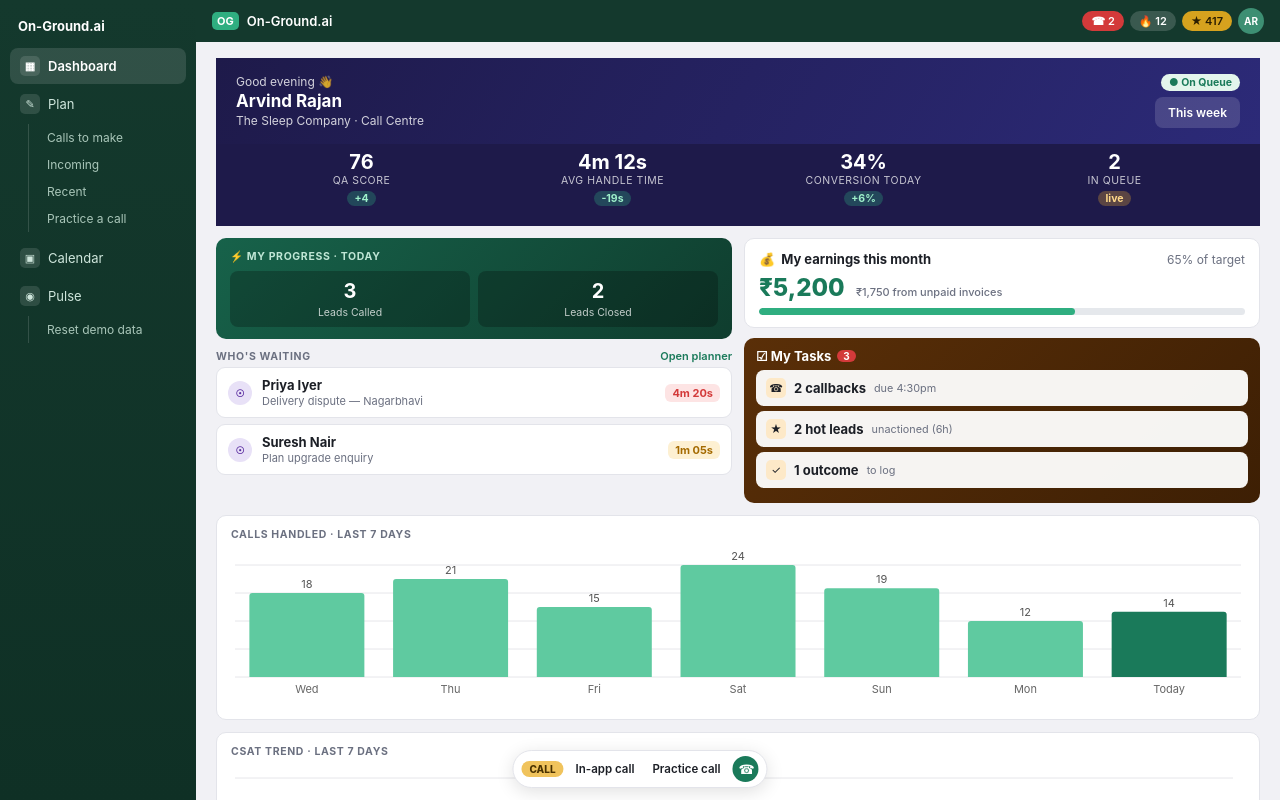
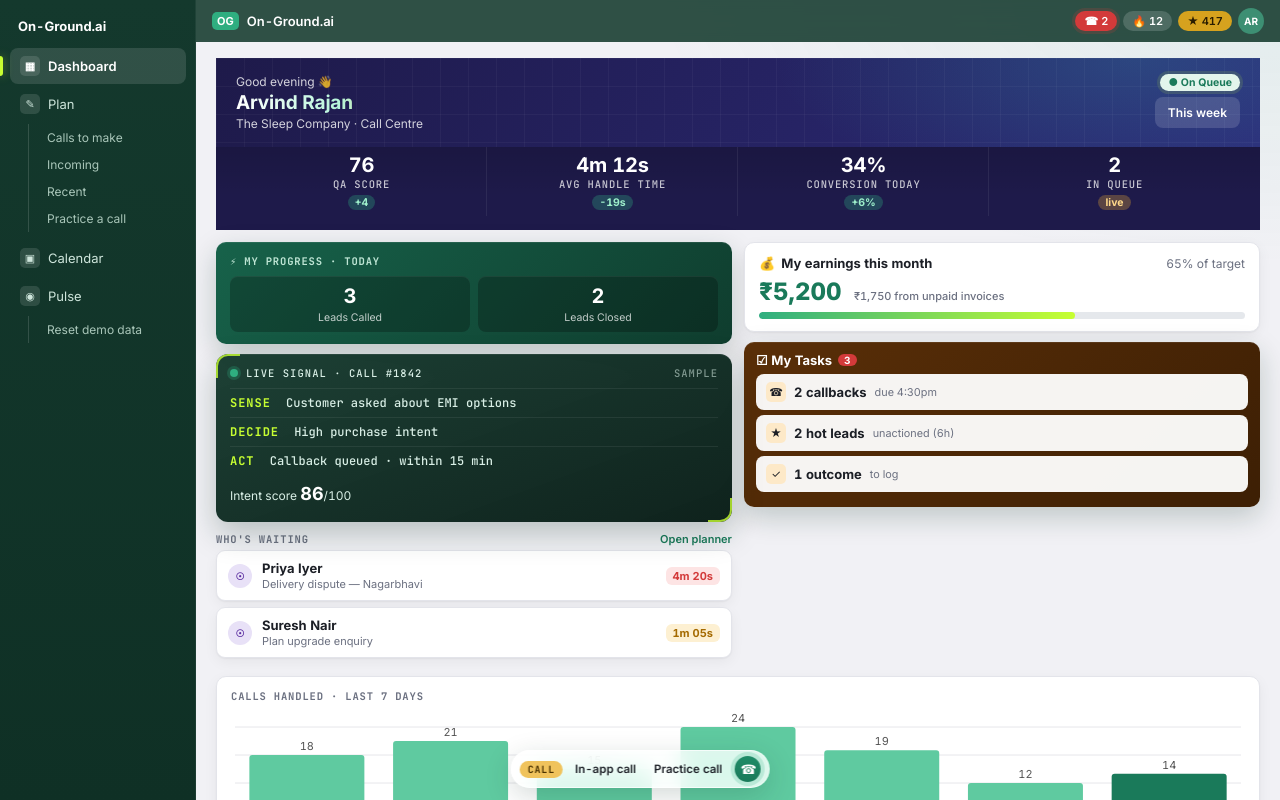
Before and after one commit to Kri252005/callcentre-app, a React (Vite) app: page / in a window 1280 px wide. Shown: the top 800 px of the page. Built offline with nearby package versions, Linux system fonts and the light colour scheme.

Commit message:
Add live signal card to dashboard, fix chart labels and colour

```diff
--- a/index.html
+++ b/index.html
@@ -3,6 +3,9 @@
   <head>
     <meta charset="UTF-8" />
     <link rel="icon" type="image/svg+xml" href="/favicon.svg" />
+    <link rel="preconnect" href="https://fonts.googleapis.com">
+<link rel="preconnect" href="https://fonts.gstatic.com" crossorigin>
+<link href="https://fonts.googleapis.com/css2?family=Inter:wght@400;500;600;700;800&family=JetBrains+Mono:wght@500;700&display=swap" rel="stylesheet">
     <meta name="viewport" content="width=device-width, initial-scale=1.0" />
     <title>callcentre-app</title>
   </head>
--- /dev/null
+++ b/src/components/LiveSignal.jsx
@@ -0,0 +1,38 @@
+import { useEffect, useState } from 'react';
+
+const SIGNALS = [
+  { ref: 'Call #1842', sense: 'Customer asked about EMI options', decide: 'High purchase intent', act: 'Callback queued · within 15 min', score: 86 },
+  { ref: 'Call #1931', sense: 'Pricing objection on premium plan', decide: 'Needs discount offer', act: 'Offer drafted for agent review', score: 71 },
+  { ref: 'Call #1720', sense: 'Asked to be called after 6 pm', decide: 'Follow-up due today', act: 'Reminder added to calendar', score: 64 },
+];
+
+const CYCLE = 8; // ticks per signal
+
+export default function LiveSignal() {
+  const [tick, setTick] = useState(0);
+
+  useEffect(() => {
+    const id = setInterval(() => setTick((t) => t + 1), 800);
+    return () => clearInterval(id);
+  }, []);
+
+  const s = SIGNALS[Math.floor(tick / CYCLE) % SIGNALS.length];
+  const phase = tick % CYCLE;
+
+  return (
+    <section className="signal-card" aria-label="Live call signals (sample data)">
+      <div className="signal-top">
+        <span className="live-dot" />
+        <span className="mono-label">LIVE SIGNAL · {s.ref}</span>
+        <span className="mono-label sample">SAMPLE</span>
+      </div>
+      <div className={`sig-line ${phase >= 1 ? 'on' : ''}`}><b>SENSE</b> {s.sense}</div>
+      <div className={`sig-line ${phase >= 2 ? 'on' : ''}`}><b>DECIDE</b> {s.decide}</div>
+      <div className={`sig-line ${phase >= 3 ? 'on' : ''}`}><b>ACT</b> {s.act}</div>
+      <div className="sig-score">
+        <span>Intent score <strong>{phase >= 4 ? s.score : '--'}</strong>/100</span>
+        <div className="bar thick"><i style={{ width: phase >= 4 ? `${s.score}%` : '0%' }} /></div>
+      </div>
+    </section>
+  );
+}
--- a/src/index.css
+++ b/src/index.css
@@ -271,3 +271,181 @@ h1, h2, h3, p { margin: 0; }
   .dialer { right: 8px; left: 8px; width: auto; max-width: none; bottom: 56px; }
   .right small { display: block; margin: 0; }
 }
+
+/* ===== Polish layer (append-only; delete this block to revert) ===== */
+:root {
+  --lime: #c7ff32;
+  --mono: 'JetBrains Mono', ui-monospace, 'Cascadia Mono', Consolas, monospace;
+  --ease: cubic-bezier(0.22, 1, 0.36, 1);
+  --shadow-sm: 0 1px 2px rgba(16, 24, 20, 0.05), 0 4px 14px rgba(16, 24, 20, 0.05);
+  --shadow-md: 0 2px 4px rgba(16, 24, 20, 0.06), 0 12px 32px rgba(16, 24, 20, 0.10);
+}
+
+body {
+  background:
+    radial-gradient(900px 380px at 100% 0%, rgba(47, 174, 128, 0.08), transparent 70%),
+    var(--bg);
+  -webkit-font-smoothing: antialiased;
+  font-feature-settings: 'tnum' 1, 'cv11' 1;
+}
+::selection { background: rgba(47, 174, 128, 0.3); }
+
+* { scrollbar-width: thin; scrollbar-color: #c3c7d2 transparent; }
+
+.eyebrow, .kpi-label, .demo-tag, .stat-strip small, .status-open, .cumulative, .modal-sub, .collapse-head {
+  font-family: var(--mono);
+  letter-spacing: 0.08em;
+}
+.kpi-value, .earn-amount, .progress-stats b, .code, .stat-strip b, .score b, .pct, .wait {
+  font-variant-numeric: tabular-nums;
+}
+
+.sidebar { box-shadow: inset -1px 0 0 rgba(255, 255, 255, 0.05); }
+.nav-main { position: relative; transition: background 0.2s var(--ease), color 0.2s; }
+.nav-main.active::before {
+  content: '';
+  position: absolute; left: -10px; top: 8px; bottom: 8px; width: 3px;
+  border-radius: 0 3px 3px 0;
+  background: var(--lime);
+  box-shadow: 0 0 10px rgba(199, 255, 50, 0.55);
+}
+.subnav a { transition: color 0.15s, background 0.15s; }
+
+.topbar {
+  background: rgba(20, 57, 45, 0.88);
+  backdrop-filter: saturate(140%) blur(10px);
+  box-shadow: 0 1px 0 rgba(255, 255, 255, 0.06);
+}
+.pill-red { box-shadow: 0 0 0 3px rgba(211, 58, 58, 0.18); }
+
+.hero {
+  background-image:
+    radial-gradient(520px 200px at 88% 0%, rgba(57, 230, 208, 0.16), transparent 70%),
+    linear-gradient(rgba(255, 255, 255, 0.035) 1px, transparent 1px),
+    linear-gradient(90deg, rgba(255, 255, 255, 0.035) 1px, transparent 1px),
+    linear-gradient(120deg, var(--navy), #2c2a78);
+  background-size: auto, 28px 28px, 28px 28px, auto;
+}
+.kpi-grid { background-image: linear-gradient(180deg, rgba(0, 0, 0, 0.12), transparent 60%); }
+.kpi + .kpi { box-shadow: -1px 0 0 rgba(255, 255, 255, 0.07); }
+.kpi-value { letter-spacing: -0.01em; }
+
+.earn-card, .chart-card, .list-row, .row-card, .stat-strip, .cal-card {
+  box-shadow: var(--shadow-sm);
+  transition: box-shadow 0.25s var(--ease), transform 0.25s var(--ease), border-color 0.2s;
+}
+.list-row:hover, .earn-card:hover, .chart-card:hover {
+  box-shadow: var(--shadow-md);
+  transform: translateY(-1px);
+}
+.row-card:hover { box-shadow: var(--shadow-md); }
+.progress-card, .tasks-card, .avani, .kudos {
+  box-shadow: 0 10px 28px rgba(15, 48, 37, 0.22), inset 0 1px 0 rgba(255, 255, 255, 0.08);
+}
+.progress-stats div { box-shadow: inset 0 1px 0 rgba(255, 255, 255, 0.06); }
+.task-row { transition: box-shadow 0.2s, transform 0.2s var(--ease); }
+.task-row:hover { transform: translateX(2px); }
+
+.bar i {
+  background: linear-gradient(90deg, var(--green-500), var(--lime));
+  transition: width 0.8s var(--ease);
+}
+
+.btn { transition: background 0.2s, transform 0.15s var(--ease), box-shadow 0.2s; }
+.btn:active:not(:disabled) { transform: scale(0.97); }
+.btn-green {
+  background: linear-gradient(180deg, #1f8c68, var(--green-700));
+  box-shadow: 0 4px 12px rgba(26, 122, 90, 0.28), inset 0 1px 0 rgba(255, 255, 255, 0.18);
+}
+.btn-green:hover:not(:disabled) { box-shadow: 0 6px 16px rgba(26, 122, 90, 0.38), inset 0 1px 0 rgba(255, 255, 255, 0.18); }
+.btn-red { box-shadow: 0 4px 12px rgba(211, 58, 58, 0.25); }
+
+.status-ready .dot, .status-in-call .dot { box-shadow: 0 0 0 3px rgba(47, 174, 128, 0.22); }
+.status-in-call .dot { animation: pulse 1.4s infinite; }
+.hero .badge-green { box-shadow: 0 0 0 3px rgba(199, 255, 50, 0.12); }
+
+.demo-strip {
+  background: rgba(255, 255, 255, 0.82);
+  backdrop-filter: saturate(160%) blur(12px);
+  border-color: rgba(255, 255, 255, 0.7);
+  box-shadow: 0 8px 28px rgba(15, 48, 37, 0.18);
+}
+.dial-fab {
+  background: linear-gradient(180deg, #1f8c68, var(--green-700));
+  box-shadow: 0 0 0 4px rgba(47, 174, 128, 0.2);
+  transition: transform 0.2s var(--ease), box-shadow 0.2s;
+}
+.dial-fab:hover { transform: scale(1.08); box-shadow: 0 0 0 6px rgba(47, 174, 128, 0.25); }
+
+.dialer.open { animation: pop 0.28s var(--ease) both; }
+.modal { animation: pop 0.28s var(--ease) both; }
+.modal-backdrop { animation: fade 0.2s ease both; }
+.dialer-head { background: linear-gradient(120deg, var(--green-800), #1b5a46); }
+.code { text-shadow: 0 0 18px rgba(47, 174, 128, 0.25); }
+
+.bubble-msg { box-shadow: var(--shadow-sm); }
+.msg.mine .bubble-msg { background: linear-gradient(180deg, #1fae7f, #19a070); }
+.needs-input { background: linear-gradient(180deg, #fff8e8, #fffaf0); }
+.cal-day { transition: background 0.15s, transform 0.15s var(--ease), box-shadow 0.15s; }
+.cal-day:hover { transform: translateY(-1px); box-shadow: var(--shadow-sm); }
+.event-dot { box-shadow: 0 0 0 2px rgba(211, 58, 58, 0.15); }
+
+.page { animation: rise 0.4s var(--ease) both; }
+@keyframes rise { from { opacity: 0; transform: translateY(8px); } to { opacity: 1; transform: none; } }
+@keyframes pop { from { opacity: 0; transform: translateY(8px) scale(0.98); } to { opacity: 1; transform: none; } }
+@keyframes fade { from { opacity: 0; } to { opacity: 1; } }
+
+@media (prefers-reduced-motion: reduce) {
+  *, *::before, *::after { animation-duration: 0.01ms !important; transition-duration: 0.01ms !important; }
+}
+/* ===== Premium pass 2 (append-only) ===== */
+:root { font-family: 'Inter', system-ui, -apple-system, 'Segoe UI', Roboto, sans-serif; }
+
+.hero h1 {
+  font-size: 19px;
+  letter-spacing: -0.01em;
+  background: linear-gradient(90deg, #ffffff 0%, #b6f5da 55%, #f0c35c 100%);
+  -webkit-background-clip: text;
+  background-clip: text;
+  color: transparent;
+}
+.page-title { font-size: 16px; letter-spacing: -0.01em; }
+
+.mono-label { font-family: var(--mono); font-size: 10.5px; letter-spacing: 0.1em; text-transform: uppercase; }
+
+.signal-card {
+  position: relative;
+  background: linear-gradient(160deg, rgba(20, 57, 45, 0.96), rgba(10, 30, 24, 0.98));
+  color: #d9efe6;
+  border-radius: 12px;
+  padding: 12px 14px;
+  font-family: var(--mono);
+  font-size: 12px;
+  box-shadow: 0 12px 30px rgba(15, 48, 37, 0.25), inset 0 1px 0 rgba(255, 255, 255, 0.07);
+  overflow: hidden;
+}
+.signal-card::before,
+.signal-card::after {
+  content: '';
+  position: absolute; width: 22px; height: 22px;
+  border: 2px solid var(--lime); opacity: 0.8;
+}
+.signal-card::before { top: 0; left: 0; border-right: 0; border-bottom: 0; border-top-left-radius: 12px; }
+.signal-card::after { bottom: 0; right: 0; border-left: 0; border-top: 0; border-bottom-right-radius: 12px; }
+.signal-top { display: flex; align-items: center; gap: 8px; margin-bottom: 8px; }
+.signal-top .sample { margin-left: auto; opacity: 0.55; }
+.live-dot { width: 8px; height: 8px; border-radius: 50%; background: var(--green-500); box-shadow: 0 0 0 3px rgba(47, 174, 128, 0.25); animation: pulse 1.4s infinite; }
+.sig-line {
+  padding: 6px 0; border-top: 1px solid rgba(255, 255, 255, 0.07);
+  opacity: 0; transform: translateY(4px);
+  transition: opacity 0.35s var(--ease), transform 0.35s var(--ease);
+}
+.sig-line.on { opacity: 1; transform: none; }
+.sig-line b { color: var(--lime); margin-right: 8px; letter-spacing: 0.08em; }
+.sig-score { margin-top: 8px; display: flex; flex-direction: column; gap: 6px; font-family: Inter, system-ui, sans-serif; }
+.sig-score strong { font-size: 18px; color: #fff; }
+.signal-card .bar { background: rgba(255, 255, 255, 0.12); }
+
+/* Pill buttons with a soft glow, like a product CTA */
+.btn-green { border-radius: 999px; padding-left: 14px; padding-right: 14px; }
+.btn-green:hover:not(:disabled) { box-shadow: 0 0 0 4px rgba(47, 174, 128, 0.18), 0 8px 20px rgba(26, 122, 90, 0.4); }
--- a/src/pages/Dashboard.jsx
+++ b/src/pages/Dashboard.jsx
@@ -1,5 +1,6 @@
 import { Bar, BarChart, CartesianGrid, Cell, Line, LineChart, ResponsiveContainer, Tooltip, XAxis, YAxis } from 'recharts';
 import { Link } from 'react-router-dom';
+import LiveSignal from '../components/LiveSignal';
 import {
   agent, callsHandled7d, csatTrend7d, kpis, progress, tasks, waiting,
 } from '../data/sampleData';
@@ -53,6 +54,8 @@ export default function Dashboard() {
             </div>
           </section>
 
+          <LiveSignal />
+
           <section>
             <div className="section-head"><span className="eyebrow">WHO'S WAITING</span><Link to="/plan/incoming">Open planner</Link></div>
             {waiting.map((w) => (
@@ -90,7 +93,7 @@ export default function Dashboard() {
           <ResponsiveContainer width="100%" height="100%">
             <BarChart data={callsHandled7d} margin={{ top: 18, right: 4, left: 4, bottom: 0 }}>
               <CartesianGrid vertical={false} stroke="#e6e6ea" />
-              <XAxis dataKey="day" tickLine={false} axisLine={false} fontSize={11} />
+              <XAxis dataKey="day" tickLine={false} axisLine={false} fontSize={11} interval={0} />
               <YAxis hide />
               <Tooltip cursor={{ fill: 'rgba(0,0,0,0.04)' }} />
               <Bar dataKey="value" radius={[3, 3, 0, 0]} label={{ position: 'top', fontSize: 11, fill: '#555' }}>
@@ -107,10 +110,10 @@ export default function Dashboard() {
           <ResponsiveContainer width="100%" height="100%">
             <LineChart data={csatTrend7d} margin={{ top: 14, right: 12, left: 4, bottom: 0 }}>
               <CartesianGrid vertical={false} stroke="#e6e6ea" />
-              <XAxis dataKey="day" tickLine={false} axisLine={false} fontSize={11} />
+              <XAxis dataKey="day" tickLine={false} axisLine={false} fontSize={11} interval={0} />
               <YAxis hide domain={[80, 100]} />
-              <Tooltip formatter={(v) => `${v}%`} />
-              <Line type="monotone" dataKey="value" stroke="#3b6fd4" strokeWidth={2} dot={{ r: 3 }} />
+              <Tooltip formatter={(v) => [`${v}%`, 'CSAT']} />
+              <Line type="monotone" dataKey="value" stroke="#1a7a5a" strokeWidth={2} dot={{ r: 3 }} />
             </LineChart>
           </ResponsiveContainer>
         </div>
```
Also changed, not shown: 1 other file (tests, documents, lock files or other folders).
